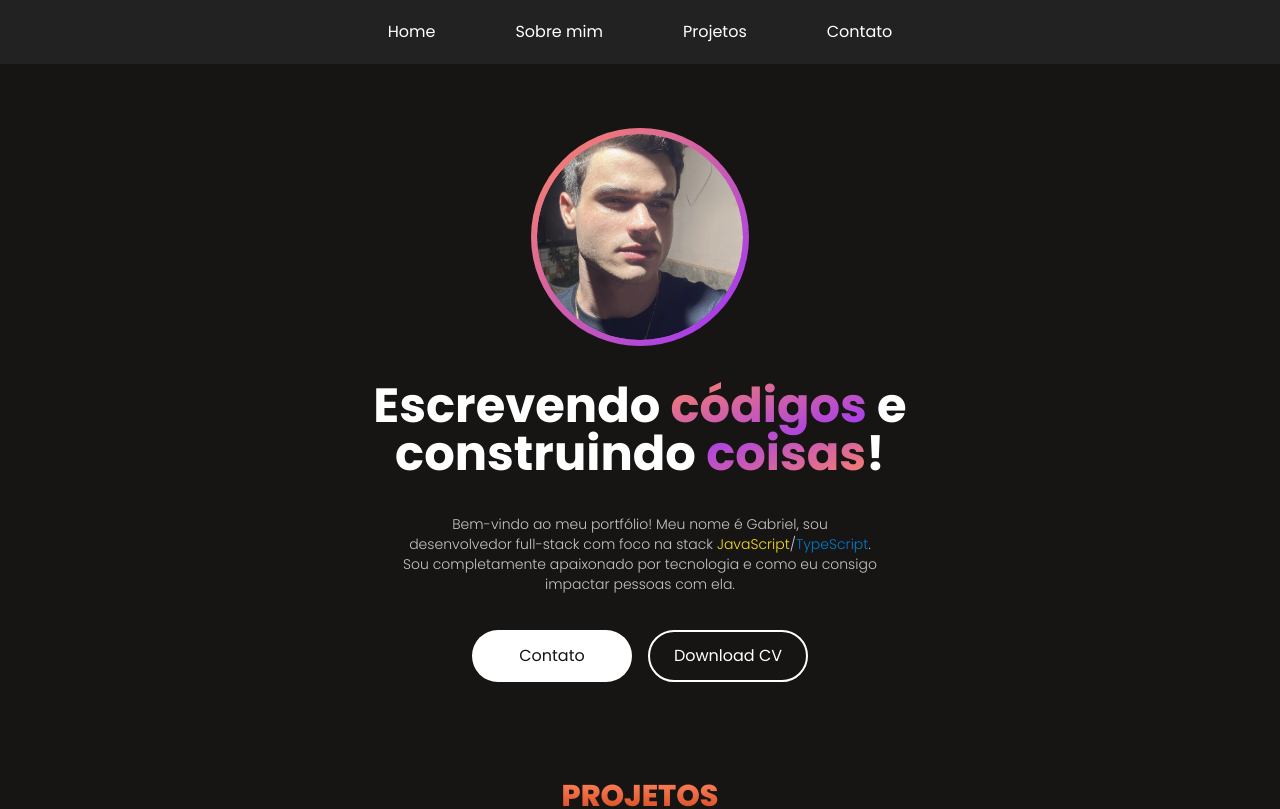
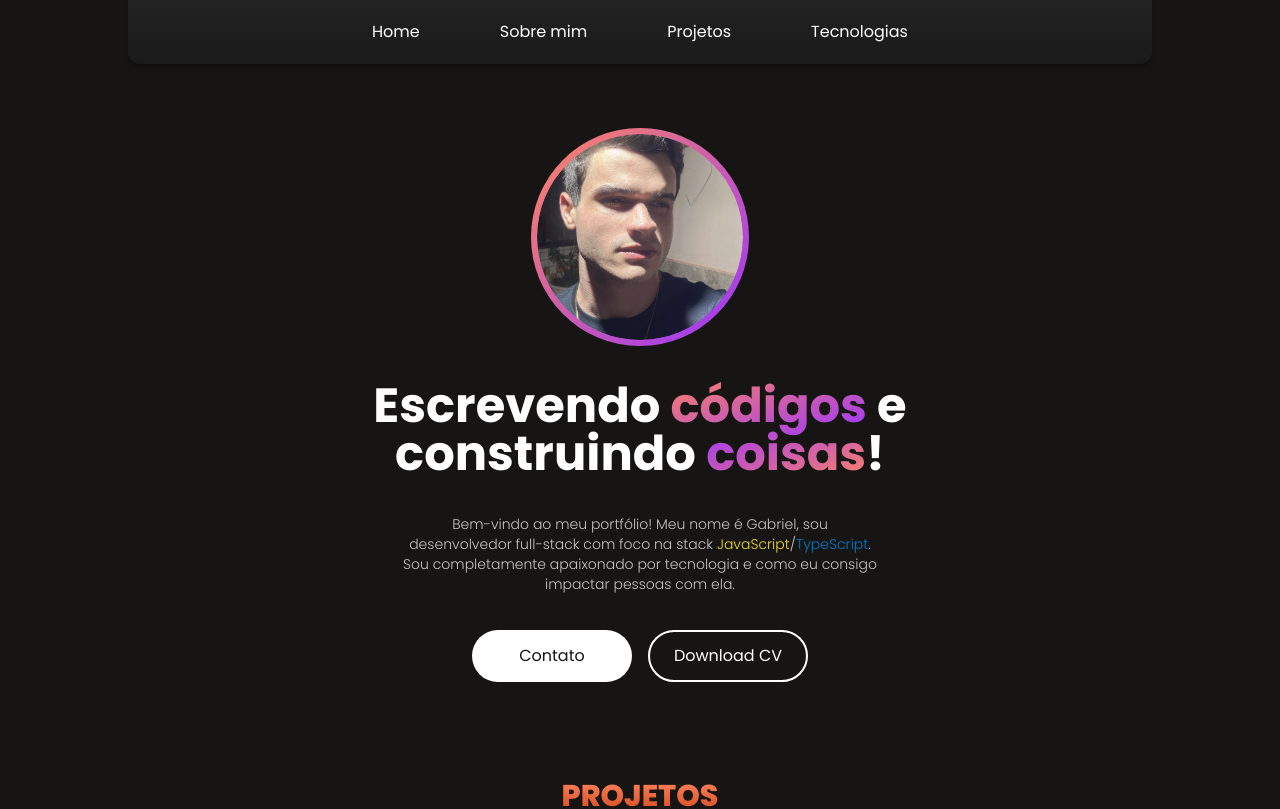
Before and after one commit to gctoledo/portfolio, a Next.js app: page / in a window 1280 px wide. Shown: the top 809 px of the page. Built offline with nearby package versions, Linux system fonts and the light colour scheme.

Commit message:
feat: add Header animation

```diff
--- a/src/app/_components/Header.tsx
+++ b/src/app/_components/Header.tsx
@@ -1,32 +1,37 @@
 import Link from "next/link";
+import { motion } from "framer-motion";
 import { Menu } from "lucide-react";
 
 const Header = () => {
   return (
-    <header className="w-full h-16 bg-[#222222] fixed top-0 left-0 z-50">
+    <motion.header
+      animate={{ top: [-200, 0], opacity: [0, 1] }}
+      transition={{ duration: 0.5, delay: 0.65 }}
+      className="opacity-0 w-full h-16 bg-gradient-to-b from-[#222222] to-[#1a1a1a] fixed top-0 left-0 rounded-b-xl shadow-md shadow-black/30 z-50 md:w-4/5 md:left-1/2 md:translate-x-[-50%]"
+    >
       <div className="container w-full mx-auto">
         <button className="w-full h-16 pr-3 flex items-center justify-end cursor-pointer md:hidden">
           <Menu />
         </button>
 
         <nav className="hidden md:block">
-          <ul className="flex h-16 w-full items-center justify-center gap-20">
+          <ul className="flex h-16 w-full items-center justify-center gap-20 text-nowrap">
             <li>
               <Link href={"#"}>Home</Link>
             </li>
             <li>
-              <Link href={"#"}>Sobre mim</Link>
+              <Link href={"#about"}>Sobre mim</Link>
             </li>
             <li>
-              <Link href={"#"}>Projetos</Link>
+              <Link href={"#projects"}>Projetos</Link>
             </li>
             <li>
-              <Link href={"#"}>Contato</Link>
+              <Link href={"#stacks"}>Tecnologias</Link>
             </li>
           </ul>
         </nav>
       </div>
-    </header>
+    </motion.header>
   );
 };
 
```
